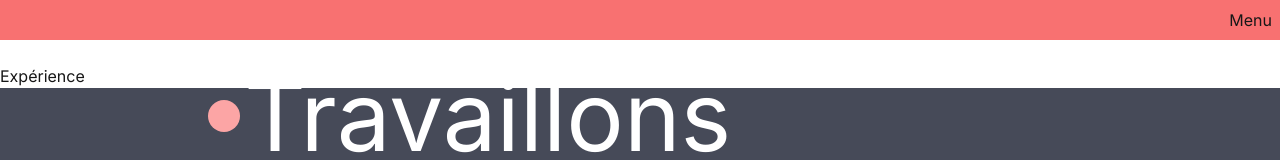
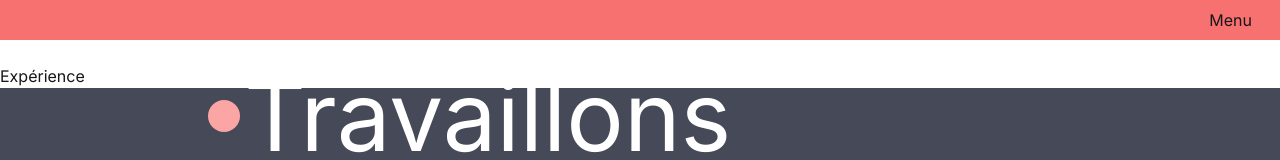
Before and after one commit to Kittoff/portfolio-v2, a Next.js app: page /experience in a window 1280 px wide. Shown: the top 160 px of the page. Built offline with nearby package versions, Linux system fonts and the light colour scheme.

Commit message:
padding menu

```diff
--- a/src/components/header/Menu.jsx
+++ b/src/components/header/Menu.jsx
@@ -49,7 +49,7 @@ const Menu = () => {
     }
   }, [isOpen]);
   return (
-    <div ref={container} className="mb-6 bg-red-400 py-2 text-right">
+    <div ref={container} className="mb-6 bg-red-400 px-5 py-2 text-right">
       <div>
         <span onClick={toggleMenu} className="cursor-pointer p-2">
           Menu
```
